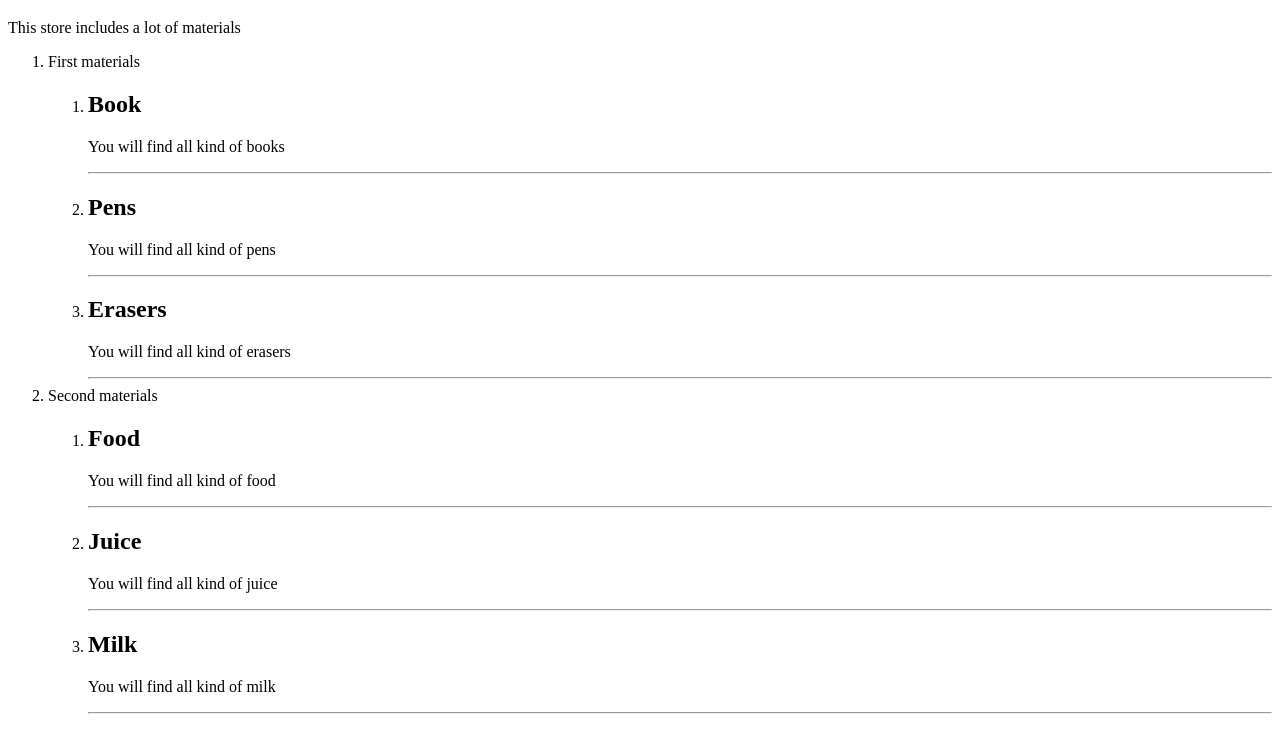
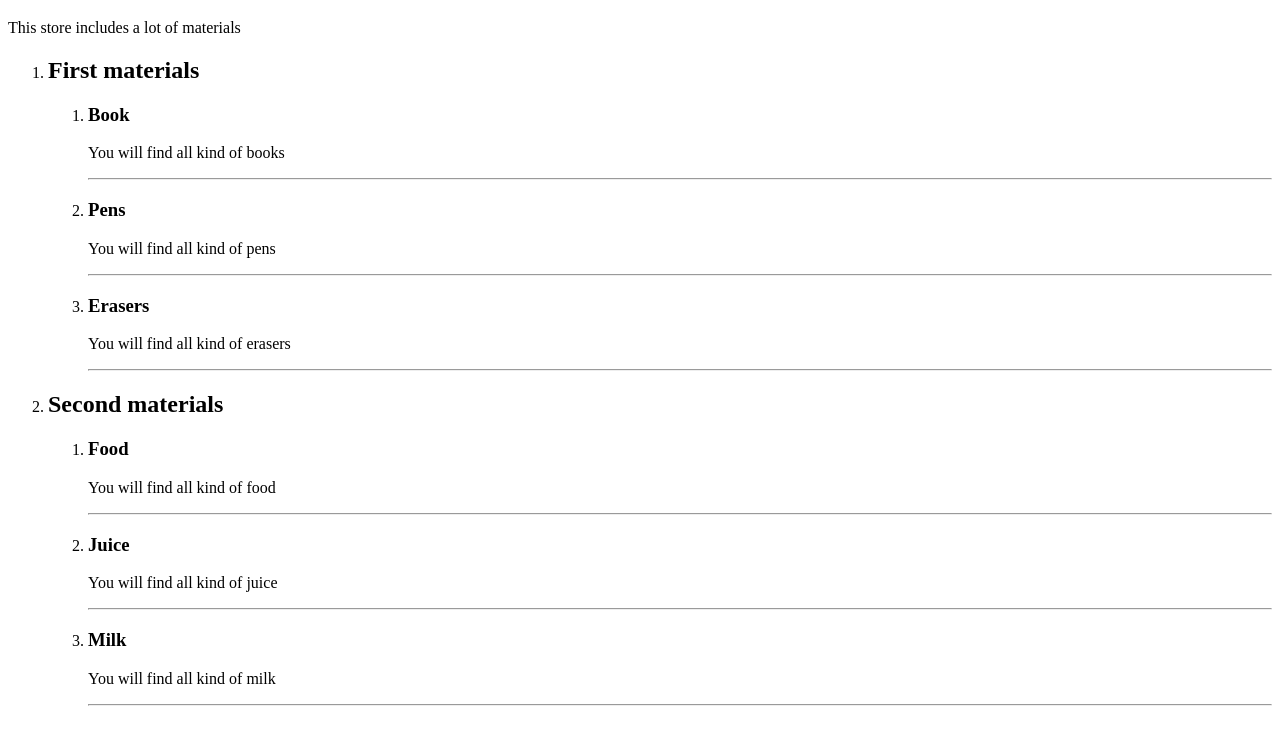
Before and after one commit to mariammarwan/Heading-and-attributes, a plain HTML site: page index.html in a window 1280 px wide. Shown: the part 61-800 px from the top of the page. Drawn offline with Linux system fonts and the light colour scheme.

Commit message:
first task

```diff
--- a/index.html
+++ b/index.html
@@ -10,18 +10,18 @@
         <h1>New Store</h1>
         <p>This store includes a lot of materials</p>
         <ol>
-            <li>First materials
+            <li><h2>First materials</h2>
                 <ol>
-                    <li><h2>Book</h2><p>You will find all kind of books</p></li><hr>
-                    <li><h2>Pens</h2><p>You will find all kind of pens</p></li><hr>
-                    <li><h2>Erasers</h2><p>You will find all kind of erasers</p></li><hr>
+                    <li><h3>Book</h3><p>You will find all kind of books</p></li><hr>
+                    <li><h3>Pens</h3><p>You will find all kind of pens</p></li><hr>
+                    <li><h3>Erasers</h3><p>You will find all kind of erasers</p></li><hr>
                 </ol>
             </li>
-            <li>Second materials
+            <li><h2>Second materials</h2>
                 <ol>
-                    <li><h2>Food</h2><p>You will find all kind of food</p></li><hr>
-                    <li><h2>Juice</h2><p>You will find all kind of juice</p></li><hr>
-                    <li><h2>Milk</h2><p>You will find all kind of milk</p></li><hr>
+                    <li><h3>Food</h3><p>You will find all kind of food</p></li><hr>
+                    <li><h3>Juice</h3><p>You will find all kind of juice</p></li><hr>
+                    <li><h3>Milk</h3><p>You will find all kind of milk</p></li><hr>
                 </ol>
             </li>
         </ol>
```
